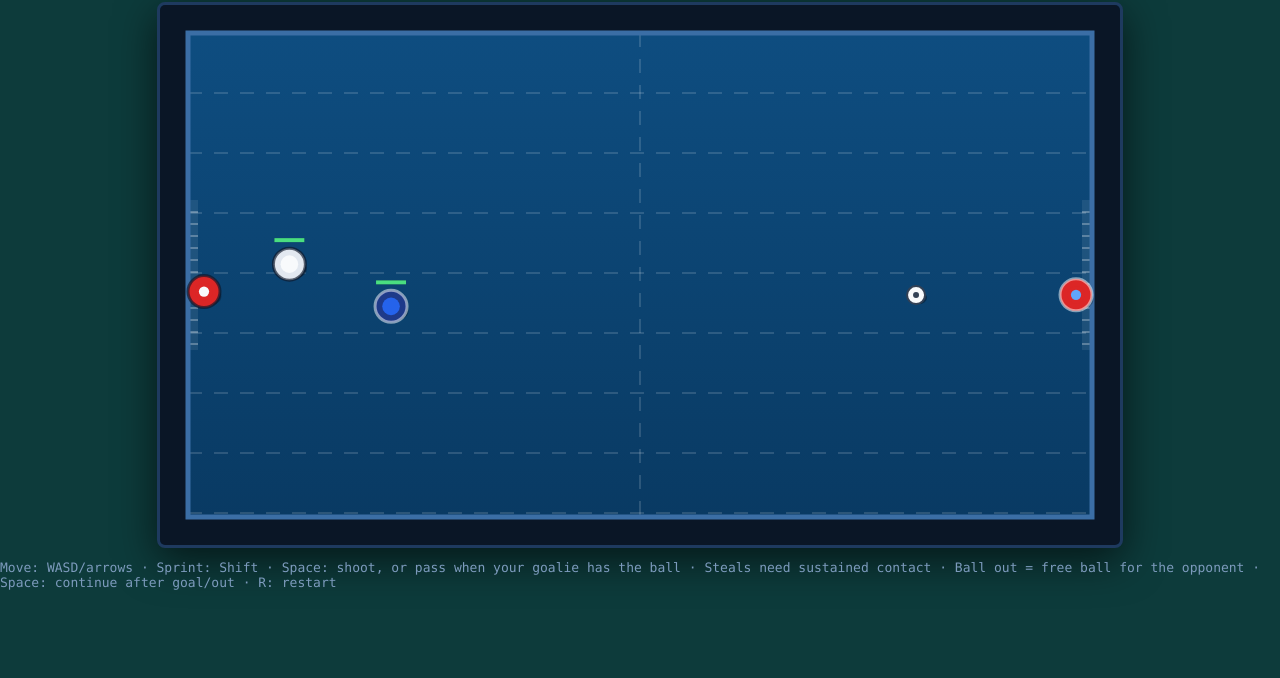
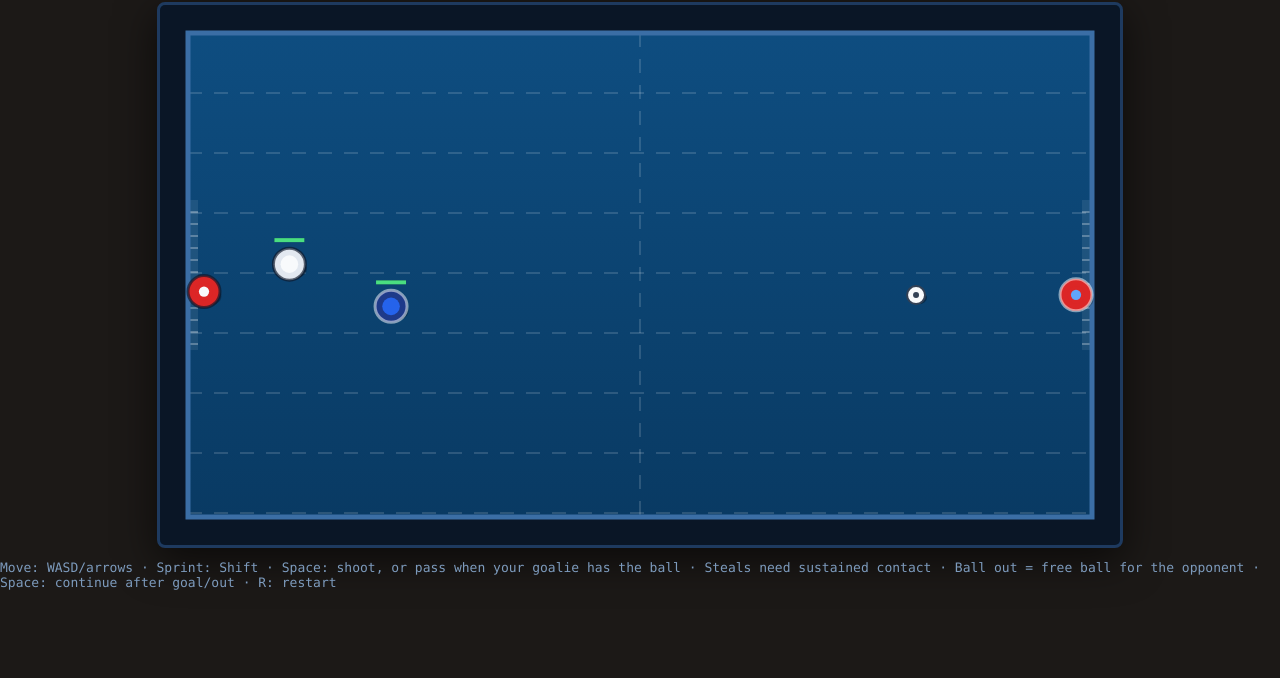
Before and after one commit to nijdamb/water-polo, a website: page public/index.html in a window 1280 px wide. Shown: the part 122-800 px from the top of the page. Drawn offline with Linux system fonts and the light colour scheme.

Commit message:
Swap page background to warm charcoal

```diff
--- a/public/index.html
+++ b/public/index.html
@@ -15,7 +15,7 @@
       align-items: center;
       justify-content: center;
       gap: 12px;
-      background: #0d3b3b;
+      background: #1c1917;
       color: #dbeafe;
       font-family: ui-monospace, SFMono-Regular, Menlo, Consolas, monospace;
     }
```
